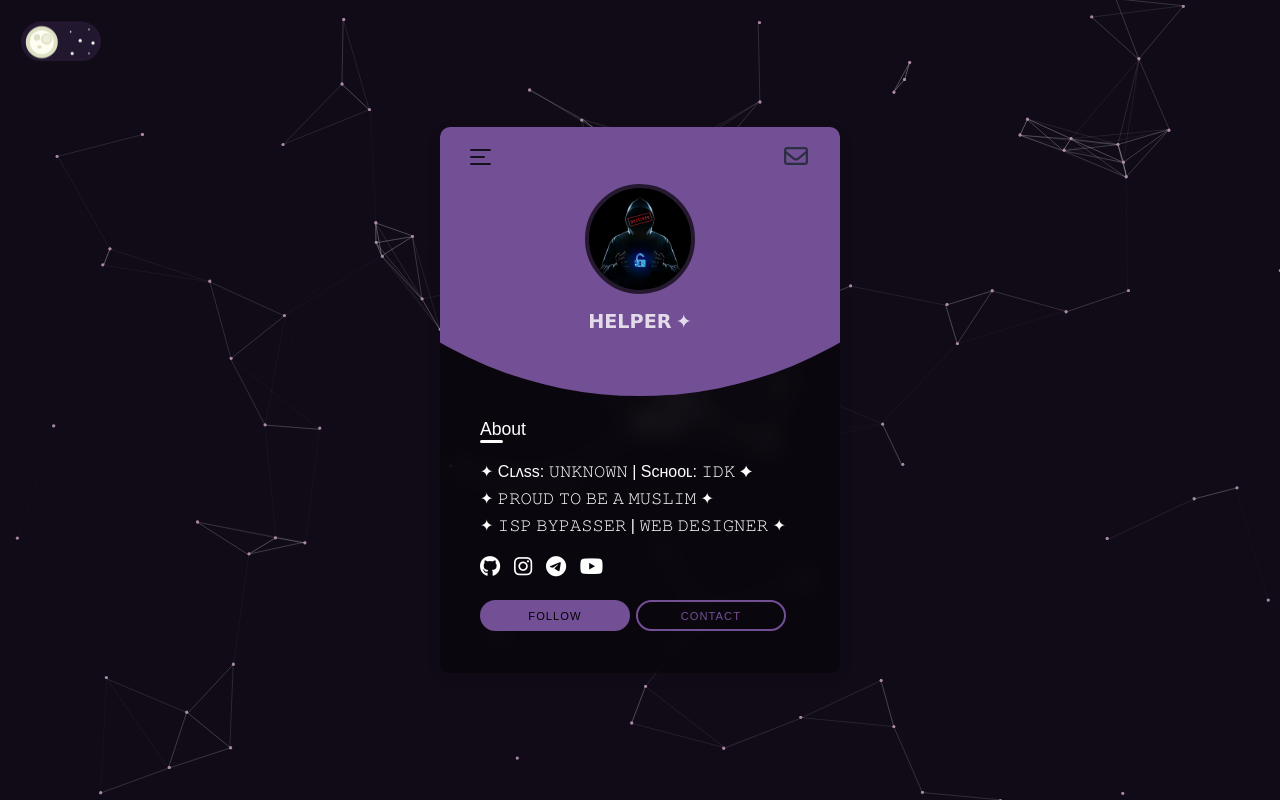
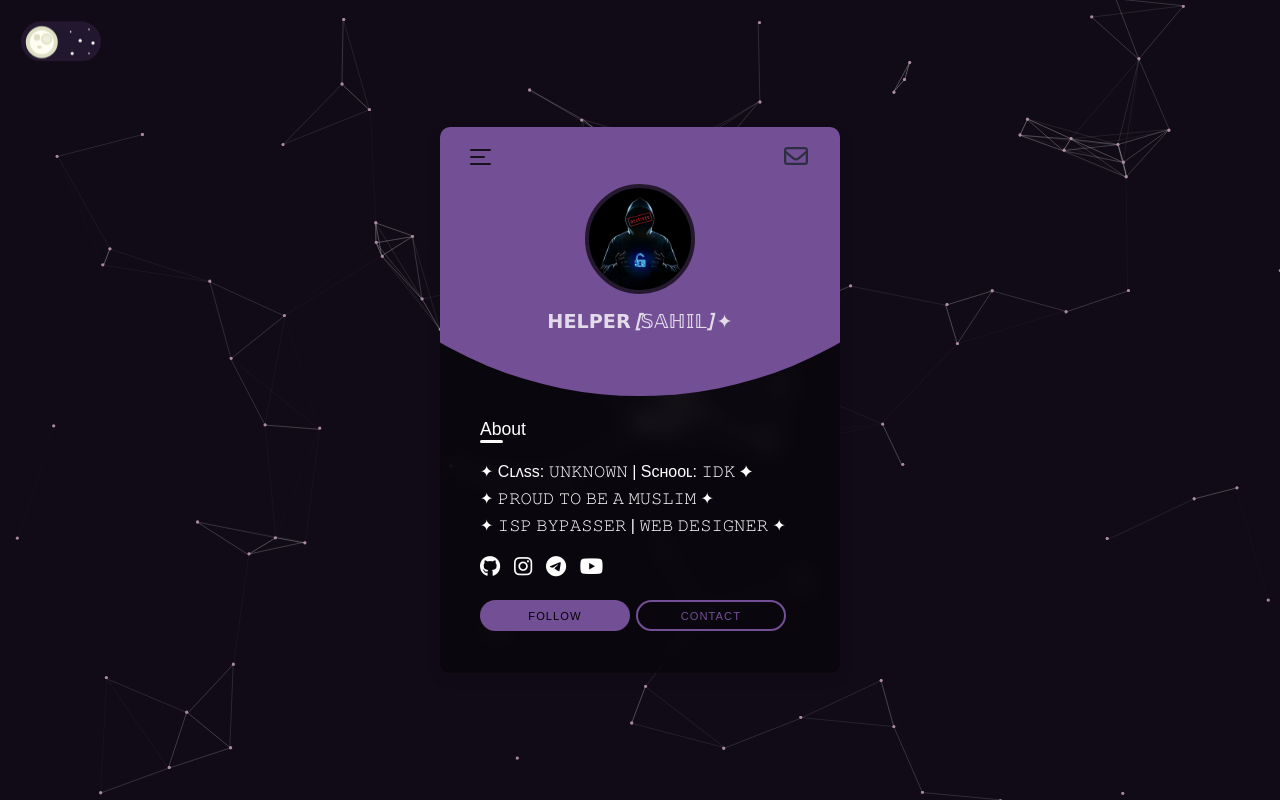
Before and after one commit to Kmr-helper/HELPER, a plain HTML site: page index.html in a window 1280 px wide. Drawn offline with Linux system fonts and the light colour scheme.

Commit message:
Update index.html

```diff
--- a/index.html
+++ b/index.html
@@ -1912,7 +1912,7 @@ var pJS = function (e, a) {
                               </div>
                          </div>
                          <h3 class="name"></h3>
-                         <h3 class="sub-name"> 𝗛𝗘𝗟𝗣𝗘𝗥 ✦</h3>
+                         <h3 class="sub-name"> 𝗛𝗘𝗟𝗣𝗘𝗥 [𝕊𝔸ℍ𝕀𝕃] ✦</h3>
                     </div>
                </div>
 
```
